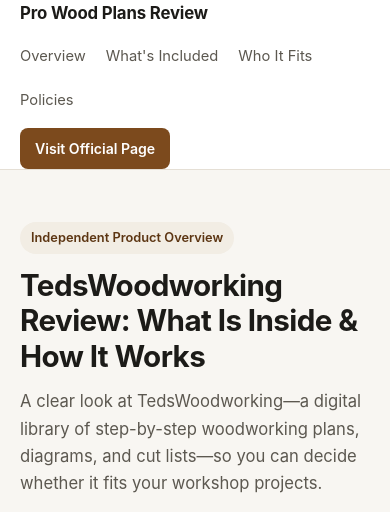
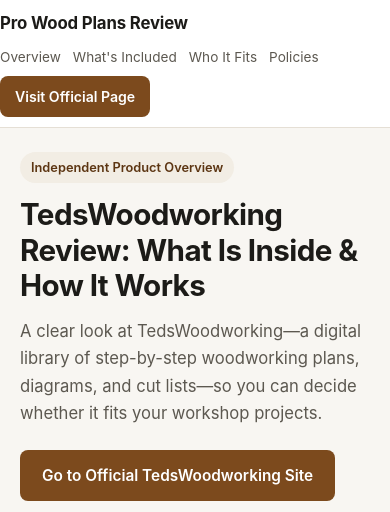
Before and after one commit to iamvansh1/prowoodplansreview, a plain HTML site: page index.html in a window 390 px wide. Shown: the top 512 px of the page. Drawn offline with Linux system fonts and the light colour scheme.

Commit message:
Update index.html

```diff
--- a/index.html
+++ b/index.html
@@ -267,11 +267,33 @@
       margin: 12px 0 6px;
     }
 
-    @media (max-width: 820px) {
+@media (max-width: 820px) {
+      header {
+        position: static;
+      }
+
       .hero-grid,
       .grid-2,
       .grid-3 {
         grid-template-columns: 1fr;
+      }
+
+      section {
+        padding: 16px 0;
+      }
+
+      .hero {
+        padding: 24px 0 18px;
+      }
+
+      .nav {
+        padding: 10px 0;
+        gap: 8px 12px;
+      }
+
+      .nav-links {
+        gap: 12px;
+        font-size: 0.85rem;
       }
     }
   </style>
```
